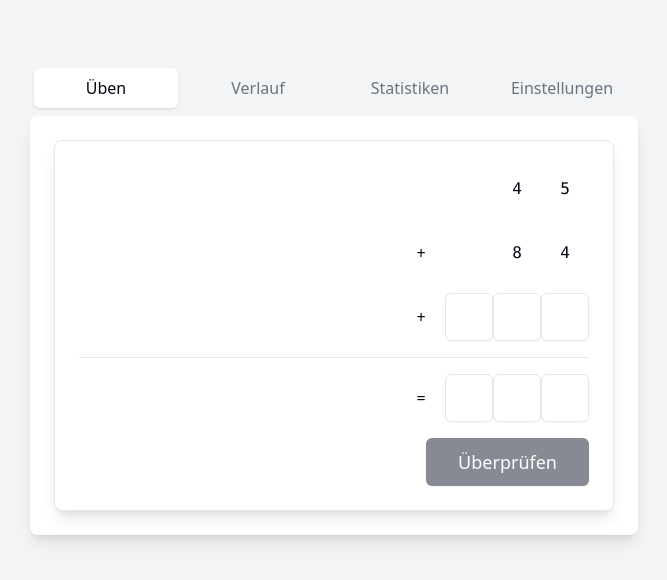
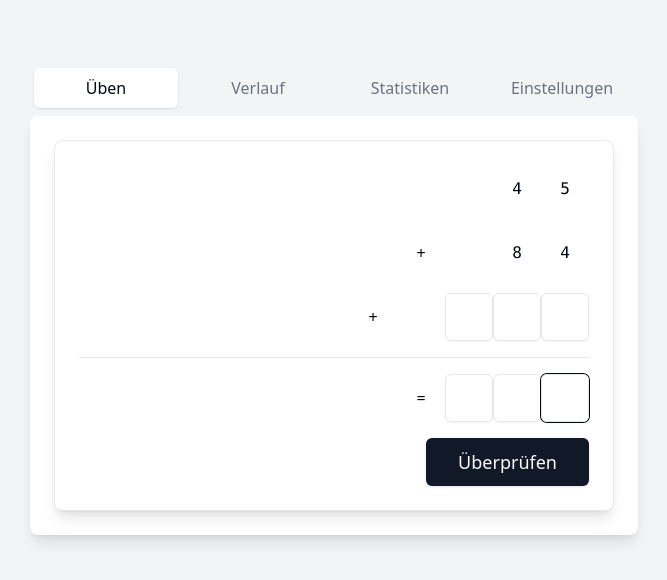
Before and after one commit to hanofzelbri/calculation-trainer, a React (Vite) app: page / in a window 1280 px wide. Shown: the top 580 px of the page, without its empty margins (306-973 px from the left). Built offline with nearby package versions, Linux system fonts and the light colour scheme.

Commit message:
Fix build errors

```diff
--- a/src/components/Calculator.tsx
+++ b/src/components/Calculator.tsx
@@ -14,11 +14,7 @@ const Calculator: React.FC = () => {
         currentTask
     } = useCalculatorStore();
 
-    const [carries, setCarries] = useState<string[]>([]);
-    const [answer, setAnswer] = useState<string[]>([]);
     const [feedback, setFeedback] = useState<string>('');
-    const [showFeedback, setShowFeedback] = useState(false);
-    const [isCorrect, setIsCorrect] = useState<boolean | null>(null);
     const answerRefs = useRef<(HTMLInputElement | null)[]>([]);
     const carryRefs = useRef<(HTMLInputElement | null)[]>([]);
 
@@ -42,8 +38,6 @@ const Calculator: React.FC = () => {
     useEffect(() => {
         const maxResultLength = getMaxResultLength();
         // Übertrag hat jetzt genauso viele Stellen wie das Ergebnis
-        setCarries(Array(maxResultLength).fill(''));
-        setAnswer(Array(maxResultLength).fill(''));
         answerRefs.current = answerRefs.current.slice(0, maxResultLength);
         carryRefs.current = carryRefs.current.slice(0, maxResultLength);
 
@@ -64,10 +58,6 @@ const Calculator: React.FC = () => {
     const handleCarryInput = (index: number, value: string) => {
         if (!/^[0-9]?$/.test(value)) return; // Nur Zahlen erlauben
 
-        const newCarries = [...carries];
-        newCarries[index] = value;
-        setCarries(newCarries);
-
         if (value) {
             // Nach Eingabe eines Übertrags zum entsprechenden Ergebnisfeld springen
             answerRefs.current[index]?.focus();
@@ -76,10 +66,6 @@ const Calculator: React.FC = () => {
 
     const handleAnswerInput = (index: number, value: string) => {
         if (!/^[0-9]?$/.test(value)) return; // Nur Zahlen erlauben
-
-        const newAnswer = [...answer];
-        newAnswer[index] = value;
-        setAnswer(newAnswer);
 
         if (value) {
             // Nach Eingabe einer Zahl zum Übertragsfeld links davon springen
@@ -110,10 +96,10 @@ const Calculator: React.FC = () => {
         } else if (event.key === 'Backspace' && (event.target as HTMLInputElement).value === '') {
             event.preventDefault();
 
-            if (type === 'carry' && index < carries.length - 1) {
+            if (type === 'carry' && index < carryRefs.current.length - 1) {
                 // Vom Übertragsfeld zum Ergebnisfeld rechts davon
                 answerRefs.current[index + 1]?.focus();
-            } else if (type === 'answer' && index < answer.length - 1) {
+            } else if (type === 'answer' && index < answerRefs.current.length - 1) {
                 // Vom Ergebnisfeld zum Übertragsfeld rechts davon
                 carryRefs.current[index]?.focus();
             }
@@ -121,46 +107,28 @@ const Calculator: React.FC = () => {
     };
 
     const showFeedbackAnimation = (correct: boolean) => {
-        setIsCorrect(correct);
-        setShowFeedback(true);
-        setTimeout(() => setShowFeedback(false), 500);
+        setFeedback(correct ? 'Richtig' : 'Falsch');
     };
 
     const handleCheck = () => {
-        if (!isAnswerComplete()) return;
-
-        // Entferne führende Nullen und leere Stellen
-        const userAnswer = parseInt(answer.join(''), 10);
-        const result = checkAnswer(userAnswer);
+        const maxResultLength = getMaxResultLength();
+        const userAnswer = Array.from({ length: maxResultLength }, (_, i) => (document.querySelector(`#answer-${i}`) as HTMLInputElement).value).join('');
+        const result = checkAnswer(parseInt(userAnswer, 10));
         showFeedbackAnimation(result);
 
         if (result) {
             // Clear the input fields but don't start a new task - that will happen automatically after delay
-            const maxResultLength = getMaxResultLength();
-            setCarries(Array(maxResultLength).fill(''));
-            setAnswer(Array(maxResultLength).fill(''));
+            const inputs = document.querySelectorAll('input');
+            inputs.forEach((input) => input.value = '');
         } else {
             // Bei falscher Antwort: Fokus auf das letzte Feld setzen
-            const lastIndex = answer.length - 1;
+            const lastIndex = maxResultLength - 1;
             answerRefs.current[lastIndex]?.focus();
         }
     };
 
-    const isAnswerComplete = () => {
-        // Mindestens die letzte Stelle muss ausgefüllt sein
-        if (answer[answer.length - 1] === '') return false;
-
-        // Wenn eine Stelle ausgefüllt ist, müssen alle Stellen rechts davon auch ausgefüllt sein
-        let foundDigit = false;
-        for (let i = 0; i < answer.length; i++) {
-            if (answer[i] !== '') foundDigit = true;
-            if (foundDigit && answer[i] === '') return false;
-        }
-        return true;
-    };
-
     return (
-        <div className={`container p-6 space-y-6 bg-white rounded-lg shadow-lg ${showFeedback ? (isCorrect ? 'feedback-correct' : 'feedback-incorrect') : ''} ${showFeedback ? 'feedback-animation' : ''}`}>
+        <div className={`container p-6 space-y-6 bg-white rounded-lg shadow-lg ${feedback ? (feedback === 'Richtig' ? 'feedback-correct' : 'feedback-incorrect') : ''} ${feedback ? 'feedback-animation' : ''}`}>
             <div className="calculation-area bg-white p-6 rounded-lg border shadow-lg space-y-6">
                 <div className="flex flex-col items-end space-y-4">
                     {currentNumbers.map((number, index) => (
@@ -186,19 +154,19 @@ const Calculator: React.FC = () => {
                             {currentOperation}
                         </div>
                         <div className="flex">
-                            {maxDigits > carries.length && (
+                            {maxDigits > carryRefs.current.length && (
                                 <div className="w-12 h-12 flex items-center justify-center font-mono" />
                             )}
-                            {carries.map((carry, index) => (
+                            {Array.from({ length: getMaxResultLength() }, (_, i) => (
                                 <Input
-                                    key={`carry-${index}`}
+                                    key={`carry-${i}`}
                                     type="text"
-                                    value={carry}
-                                    onChange={(e) => handleCarryInput(index, e.target.value)}
-                                    onKeyDown={(e) => handleKeyDown(e, 'carry', index)}
+                                    value=""
+                                    onChange={(e) => handleCarryInput(i, e.target.value)}
+                                    onKeyDown={(e) => handleKeyDown(e, 'carry', i)}
                                     className="w-12 h-12 text-center p-0 font-mono text-lg"
                                     maxLength={1}
-                                    ref={(el) => carryRefs.current[index] = el}
+                                    ref={(el) => carryRefs.current[i] = el}
                                     onClick={handleInputClick}
                                     inputMode="numeric"
                                     pattern="[0-9]*"
@@ -214,16 +182,16 @@ const Calculator: React.FC = () => {
                             =
                         </div>
                         <div className="flex">
-                            {answer.map((digit, index) => (
+                            {Array.from({ length: getMaxResultLength() }, (_, i) => (
                                 <Input
-                                    key={`answer-${index}`}
+                                    key={`answer-${i}`}
                                     type="text"
-                                    value={digit}
-                                    onChange={(e) => handleAnswerInput(index, e.target.value)}
-                                    onKeyDown={(e) => handleKeyDown(e, 'answer', index)}
+                                    value=""
+                                    onChange={(e) => handleAnswerInput(i, e.target.value)}
+                                    onKeyDown={(e) => handleKeyDown(e, 'answer', i)}
                                     className="w-12 h-12 text-center p-0 font-mono text-lg"
                                     maxLength={1}
-                                    ref={(el) => answerRefs.current[index] = el}
+                                    ref={(el) => answerRefs.current[i] = el}
                                     onClick={handleInputClick}
                                     inputMode="numeric"
                                     pattern="[0-9]*"
@@ -236,14 +204,14 @@ const Calculator: React.FC = () => {
                         <Button
                             onClick={handleCheck}
                             className="text-lg py-6 px-8"
-                            disabled={!isAnswerComplete()}
+                            disabled={false}
                         >
                             Überprüfen
                         </Button>
                     </div>
 
                     {feedback && (
-                        <div className={`text-center ${feedback.includes('Richtig') ? 'text-green-600' : 'text-red-600'} text-lg`}>
+                        <div className={`text-center ${feedback === 'Richtig' ? 'text-green-600' : 'text-red-600'} text-lg`}>
                             {feedback}
                         </div>
                     )}
--- a/src/components/History.tsx
+++ b/src/components/History.tsx
@@ -5,7 +5,6 @@ import { useState } from 'react';
 import { Operation } from '../types';
 import { Badge } from './ui/badge';
 import { ScrollArea } from './ui/scroll-area';
-import { Separator } from './ui/separator';
 
 const ITEMS_PER_PAGE = 10;
 
--- a/src/components/StatisticsView.tsx
+++ b/src/components/StatisticsView.tsx
@@ -1,9 +1,7 @@
 import React from 'react';
 import { useStatisticsStore } from '../store/statisticsStore';
-import { Card, CardContent, CardHeader, CardTitle } from "../components/ui/card";
+import { Card, CardContent, CardHeader } from "../components/ui/card";
 import { Separator } from "../components/ui/separator";
-import { Progress } from "@/components/ui/progress";
-import { Badge } from "@/components/ui/badge";
 import { Operation } from '@/types';
 
 const formatTime = (ms: number): string => {
--- a/src/types/statistics.ts
+++ b/src/types/statistics.ts
@@ -28,4 +28,5 @@ export interface Statistics {
     lastUpdated: string;
     currentStreak: number;
     bestStreak: number;
+    lastCorrectAnswer: string | null;
 }
```
